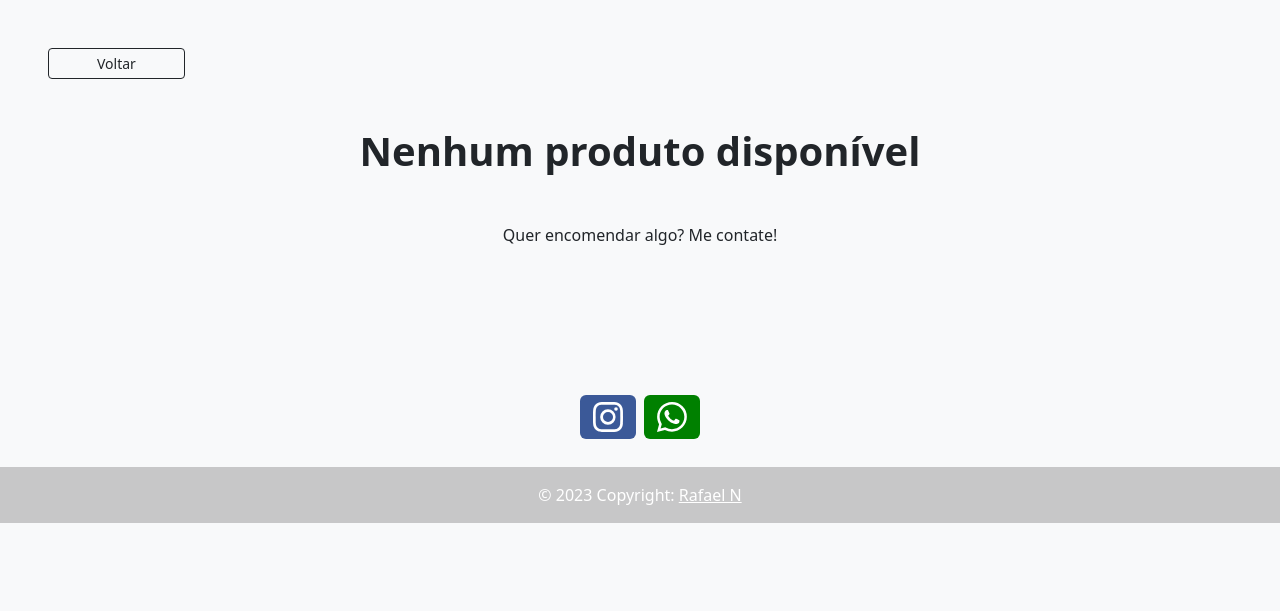
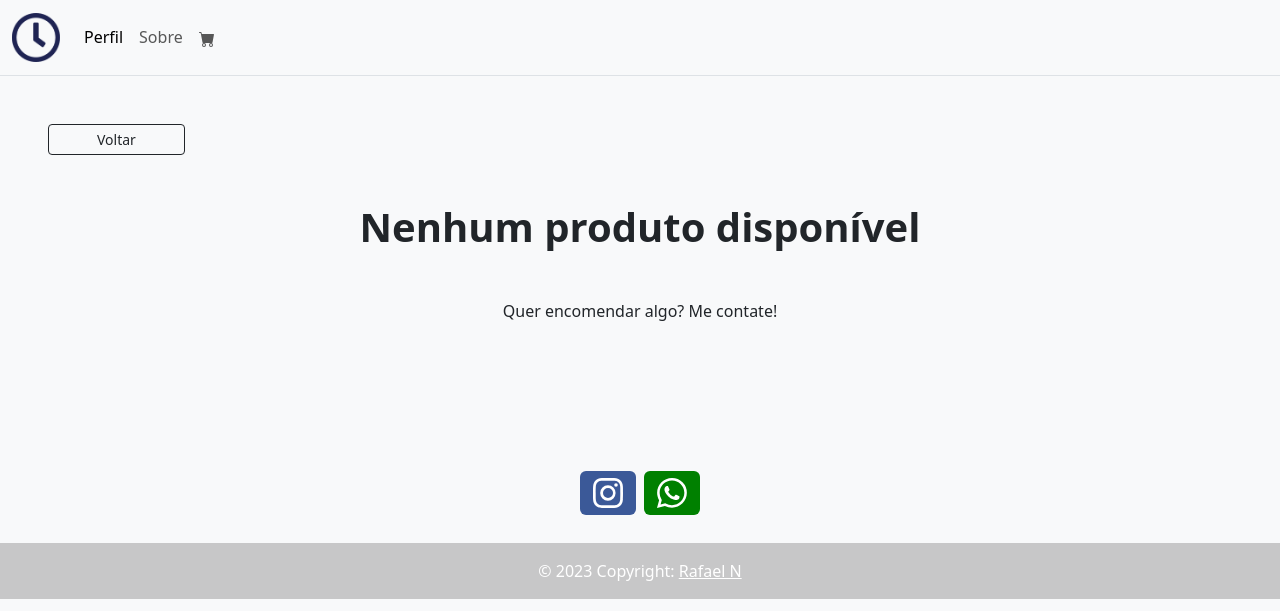
Before and after one commit to rafaelngoncalves5/classe-watches, a Django app: page /products in a window 1280 px wide. Shown: the top 611 px of the page. Run offline with Django 4.2, Linux system fonts and the light colour scheme; data that the repository does not hold is empty.

Commit message:
Products list

```diff
--- a/classewatches/app/models.py
+++ b/classewatches/app/models.py
@@ -51,9 +51,9 @@ class Product(models.Model):
     quantity = models.IntegerField(default=1, verbose_name="Quantidade")
 
     # Images
-    image_cover = models.FileField(upload_to='static/', verbose_name="Imagem de capa")
-    image2 = models.FileField(upload_to='static/', verbose_name="Imagem 2")
-    image3 = models.FileField(upload_to='static', verbose_name="Imagem 3")
+    image_cover = models.FileField(upload_to='static/', verbose_name="Imagem de capa", help_text="Por favor, tire a foto na vertical.")
+    image2 = models.FileField(upload_to='static/', verbose_name="Imagem 2", help_text="Por favor, tire a foto na vertical.")
+    image3 = models.FileField(upload_to='static', verbose_name="Imagem 3", help_text="Por favor, tire a foto na vertical.")
 
     def __str__(self):
         return str("Produto {0} tem id {1}, temos {2} unidade(s) em estoque. O produto custa R$ {3}!".format(self.title, self.id, self.quantity, self.price))
--- a/classewatches/app/templates/app/products/index.html
+++ b/classewatches/app/templates/app/products/index.html
@@ -4,18 +4,19 @@
 {% block title %} - Produtos{% endblock title %}
 
 {% block content %}
+{% include 'header.html' %}
 {% include 'back.html' %}
 
-<main class="container d-flex justify-content-center">
+<main class="container-fluid d-flex justify-content-center">
     <div class="row col-12 w-fit-content d-flex justify-content-center gap-2">
         {% for product in Product %}
-        <div class="shadow-lg p-1 rounded col-lg-4 col-md-8 col-sm-10 border my-2">
+        <div class="shadow-lg p-1 rounded col-lg-3 col-md-4 col-sm-10 col-10 border my-2">
             <a class="text-decoration-none" href="">
                 <img class="img-fluid border border-5 border-light rounded" src="{{ product.image_cover.url }}" />
                 <div class="border-top p-3">
                     <p class="fw-bolder text-dark text-truncate lead">{{ product.title }}</p>
                     <p class="text-truncate text-body-secondary fw-lighter">{{ product.description }}</p>
-                    <hr class="" />
+                    <hr />
                     <span class="fs-4 fw-bold text-success">R$ {{ product.price }}</span>
                 </div>
             </a>
--- /dev/null
+++ b/classewatches/app/templates/header.html
@@ -0,0 +1,42 @@
+{% load static %}
+
+<nav class="navbar navbar-expand-lg bg-body-tertiary border-bottom">
+    <div class="container-fluid">
+        <a class="navbar-brand" href="{% url 'app:index' %}">
+            <img style="width: 6vh;" class="img-fluid" src="{% static 'app/images/logo.png' %}" />
+        </a>
+        <button class="navbar-toggler" type="button" data-bs-toggle="collapse" data-bs-target="#navbarNav"
+            aria-controls="navbarNav" aria-expanded="false" aria-label="Toggle navigation">
+            <span class="navbar-toggler-icon"></span>
+        </button>
+        <div class="collapse navbar-collapse" id="navbarNav">
+            <ul class="navbar-nav">
+                {% if request.user.is_authenticated and not request.user.is_superuser %}
+                <li class="nav-item">
+                    <a class="nav-link active" href="{% url 'app:admin' %}">Perfil</a>
+                </li>
+                {% elif request.user.is_superuser and request.user.is_authenticated %}
+                <li class="nav-item">
+                    <a class="nav-link active" href="{% url 'app:admin' %}">Perfil</a>
+                </li>
+                {% else %}
+                <li class="nav-item">
+                    <a class="nav-link active" href="{% url 'app:admin' %}">Perfil</a>
+                </li>
+                {% endif %}
+                <li class="nav-item">
+                    <a class="nav-link" aria-current="page" href="">Sobre</a>
+                </li>
+                <li class="nav-item">
+                    <a href="" class="nav-link">
+                        <svg xmlns="http://www.w3.org/2000/svg" width="16" height="16" fill="currentColor"
+                            class="bi bi-cart-fill" viewBox="0 0 16 16">
+                            <path
+                                d="M0 1.5A.5.5 0 0 1 .5 1H2a.5.5 0 0 1 .485.379L2.89 3H14.5a.5.5 0 0 1 .491.592l-1.5 8A.5.5 0 0 1 13 12H4a.5.5 0 0 1-.491-.408L2.01 3.607 1.61 2H.5a.5.5 0 0 1-.5-.5zM5 12a2 2 0 1 0 0 4 2 2 0 0 0 0-4zm7 0a2 2 0 1 0 0 4 2 2 0 0 0 0-4zm-7 1a1 1 0 1 1 0 2 1 1 0 0 1 0-2zm7 0a1 1 0 1 1 0 2 1 1 0 0 1 0-2z" />
+                        </svg>
+                    </a>
+                </li>
+            </ul>
+        </div>
+    </div>
+</nav>
```
Also changed, not shown: classewatches/app/static/app/images/cart-fill.svg (added), classewatches/media/static/relogio2.jpg (added), classewatches/media/static/relogio6.jpg (added).
